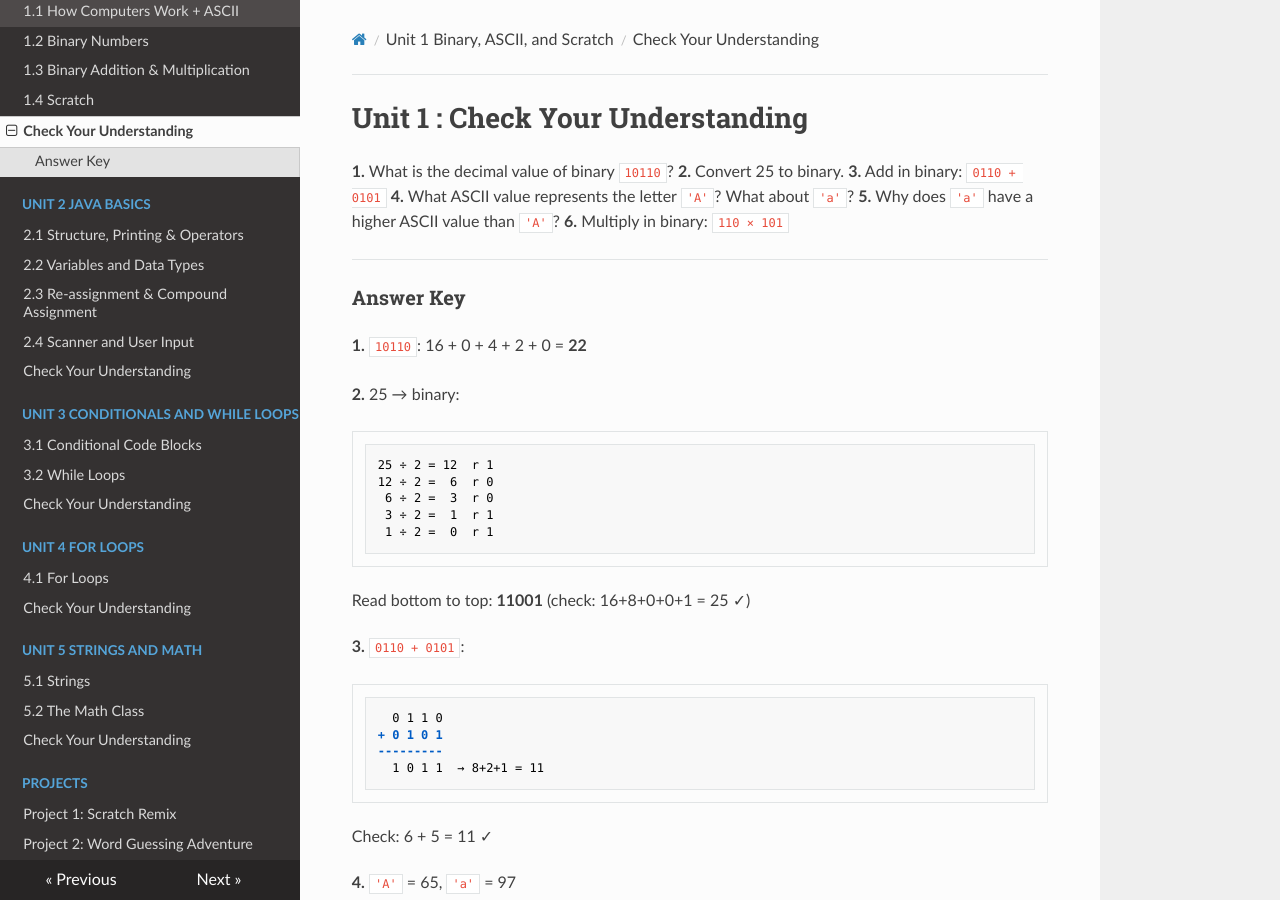
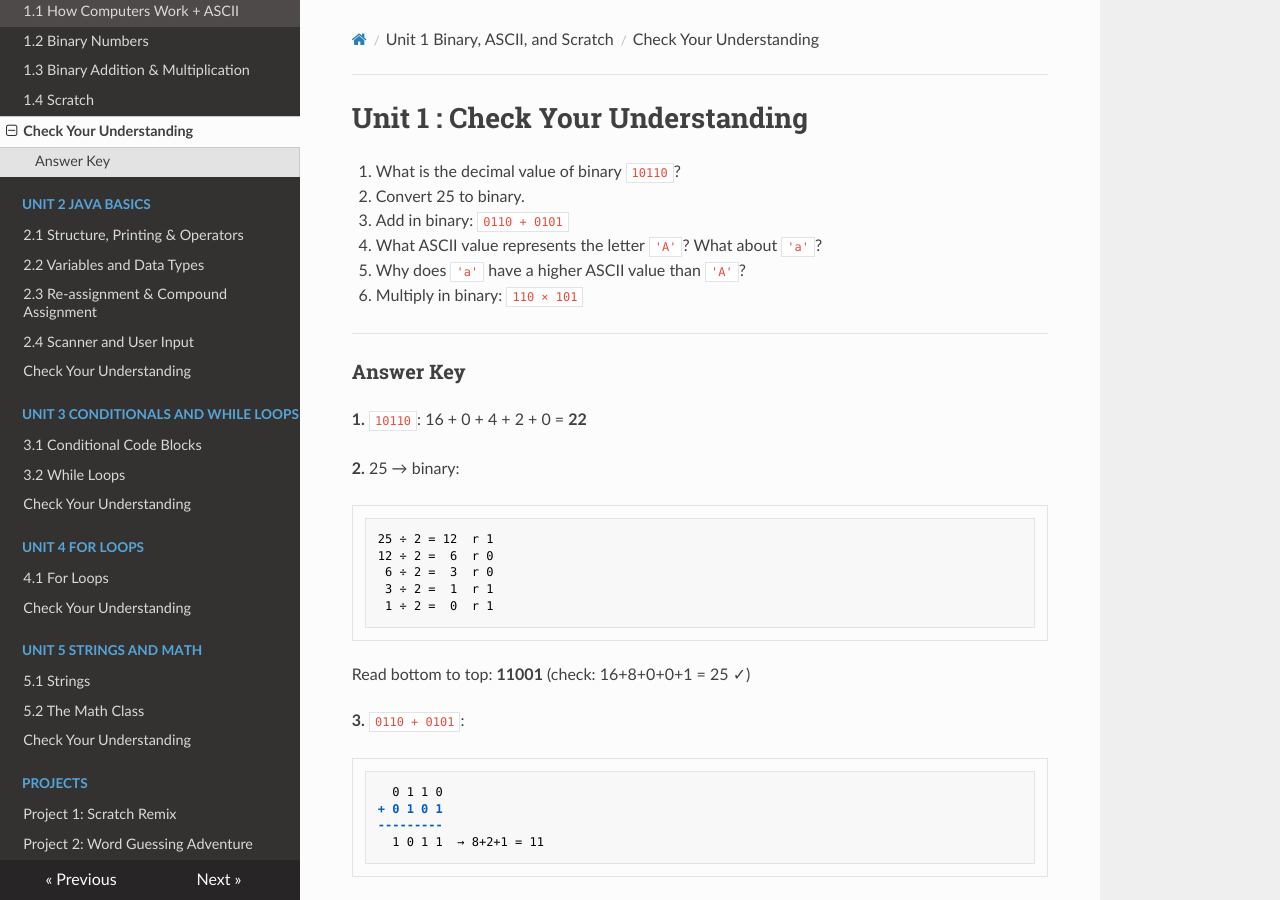
Before and after one commit to kjergens/cs1-site, an MkDocs documentation site: the page built from docs/unit1/unit1_check_understanding.md, in a window 1280 px wide and 900 px high. Built offline with MkDocs 1.6.1, drawn with Linux system fonts in a browser that asks for light colours; nearby versions of some CDN libraries.

Commit message:
fix numbering

```diff
--- a/docs/unit1/unit1_check_understanding.md
+++ b/docs/unit1/unit1_check_understanding.md
@@ -1,11 +1,11 @@
 # Unit 1 : Check Your Understanding
 
-**1.** What is the decimal value of binary `10110`?
-**2.** Convert 25 to binary.
-**3.** Add in binary: `0110 + 0101`
-**4.** What ASCII value represents the letter `'A'`? What about `'a'`?
-**5.** Why does `'a'` have a higher ASCII value than `'A'`?
-**6.** Multiply in binary: `110 × 101`
+1. What is the decimal value of binary `10110`?
+2. Convert 25 to binary.
+3. Add in binary: `0110 + 0101`
+4. What ASCII value represents the letter `'A'`? What about `'a'`?
+5. Why does `'a'` have a higher ASCII value than `'A'`?
+6. Multiply in binary: `110 × 101`
 
 ---
 
```
